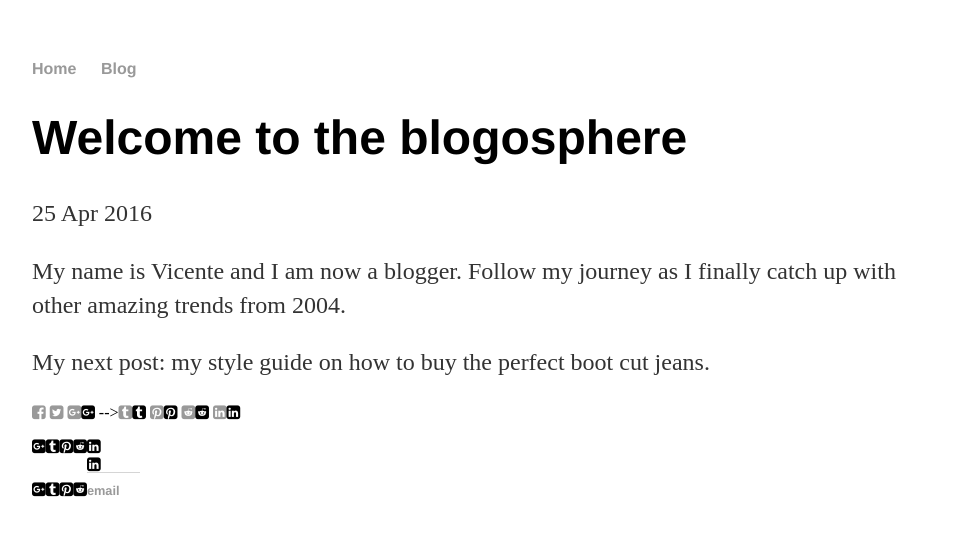
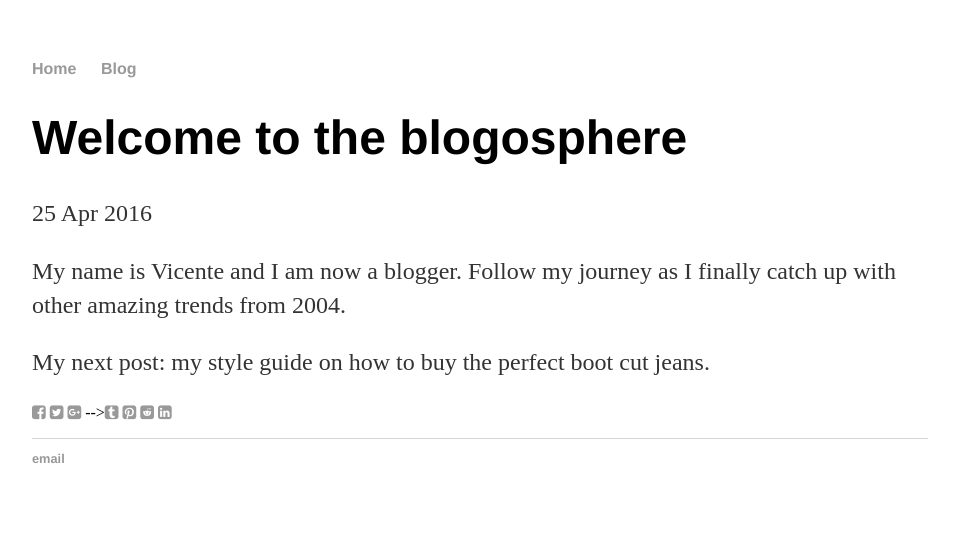
Before and after one commit to winepronecowboy/winepronecowboy.github.io, a Jekyll site: the page built from _posts/2016-04-25-welcome-to-the-blogosphere.md, in a window 1280 px wide. Shown: the top 536 px of the page, without its empty margins (160-1119 px from the left). Built offline with Jekyll 4.4.1, drawn with Linux system fonts in a browser that asks for light colours; nearby versions of some CDN libraries.

Commit message:
Update share.html

```diff
--- a/_includes/share.html
+++ b/_includes/share.html
@@ -1,11 +1,11 @@
 <ul class="share-buttons">
   <li><a href="https://www.facebook.com/sharer/sharer.php?u=http%3A%2F%2Fwinepronecowboy.com&t=A%20contemporary%20Western%20story" title="Share on Facebook" target="_blank"><i class="fa fa-facebook-square"></i></a></li>
   <li><a href="https://twitter.com/intent/tweet?source=http%3A%2F%2Fwinepronecowboy.com&text=A%20contemporary%20Western%20story:%20http%3A%2F%2Fwinepronecowboy.com" target="_blank" title="Tweet"><i class="fa fa-twitter-square"></i></a></li>
-  <li><a href="https://plus.google.com/share?url=http%3A%2F%2Fwinepronecowboy.com" target="_blank" title="Share on Google+"><i class="fa fa-google-plus-square"></a></li>
-  --><li><a href="http://www.tumblr.com/share?v=3&u=http%3A%2F%2Fwinepronecowboy.com&t=A%20contemporary%20Western%20story&s=" target="_blank" title="Post to Tumblr"><i class="fa fa-tumblr-square"></a></li>
-  <li><a href="http://pinterest.com/pin/create/button/?url=http%3A%2F%2Fwinepronecowboy.com&description=Musings%20and%20attempted%20wisdom" target="_blank" title="Pin it"><i class="fa fa-pinterest-square"></a></li>
-  <li><a href="http://www.reddit.com/submit?url=http%3A%2F%2Fwinepronecowboy.com&title=A%20contemporary%20Western%20story" target="_blank" title="Submit to Reddit"><i class="fa fa-reddit-square"></a></li>
-  <li><a href="http://www.linkedin.com/shareArticle?mini=true&url=http%3A%2F%2Fwinepronecowboy.com&title=A%20contemporary%20Western%20story&summary=Musings%20and%20attempted%20wisdom&source=http%3A%2F%2Fwinepronecowboy.com" target="_blank" title="Share on LinkedIn"><i class="fa fa-linkedin-square"></a></li>
+  <li><a href="https://plus.google.com/share?url=http%3A%2F%2Fwinepronecowboy.com" target="_blank" title="Share on Google+"><i class="fa fa-google-plus-square"></i></a></li>
+  --><li><a href="http://www.tumblr.com/share?v=3&u=http%3A%2F%2Fwinepronecowboy.com&t=A%20contemporary%20Western%20story&s=" target="_blank" title="Post to Tumblr"><i class="fa fa-tumblr-square"></i></a></li>
+  <li><a href="http://pinterest.com/pin/create/button/?url=http%3A%2F%2Fwinepronecowboy.com&description=Musings%20and%20attempted%20wisdom" target="_blank" title="Pin it"><i class="fa fa-pinterest-square"></i></a></li>
+  <li><a href="http://www.reddit.com/submit?url=http%3A%2F%2Fwinepronecowboy.com&title=A%20contemporary%20Western%20story" target="_blank" title="Submit to Reddit"><i class="fa fa-reddit-square"></i></a></li>
+  <li><a href="http://www.linkedin.com/shareArticle?mini=true&url=http%3A%2F%2Fwinepronecowboy.com&title=A%20contemporary%20Western%20story&summary=Musings%20and%20attempted%20wisdom&source=http%3A%2F%2Fwinepronecowboy.com" target="_blank" title="Share on LinkedIn"><i class="fa fa-linkedin-square"></i></a></li>
 </ul>
 
 <link rel="stylesheet" href="//netdna.bootstrapcdn.com/font-awesome/4.2.0/css/font-awesome.css">
```
